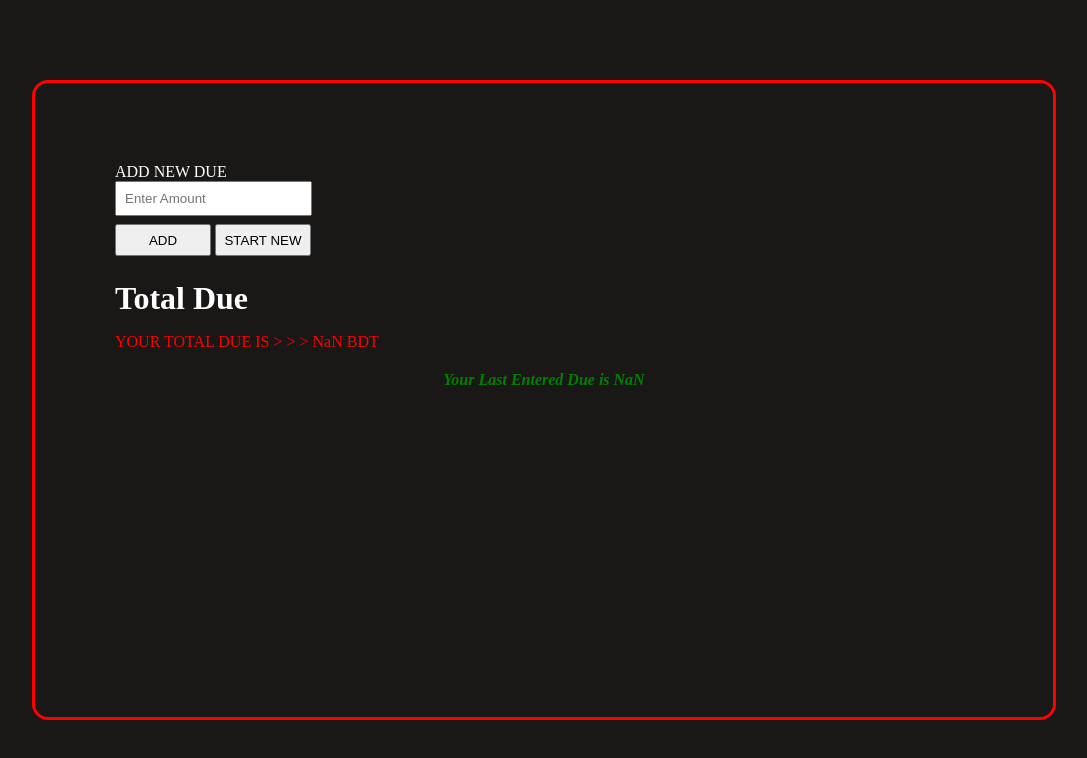
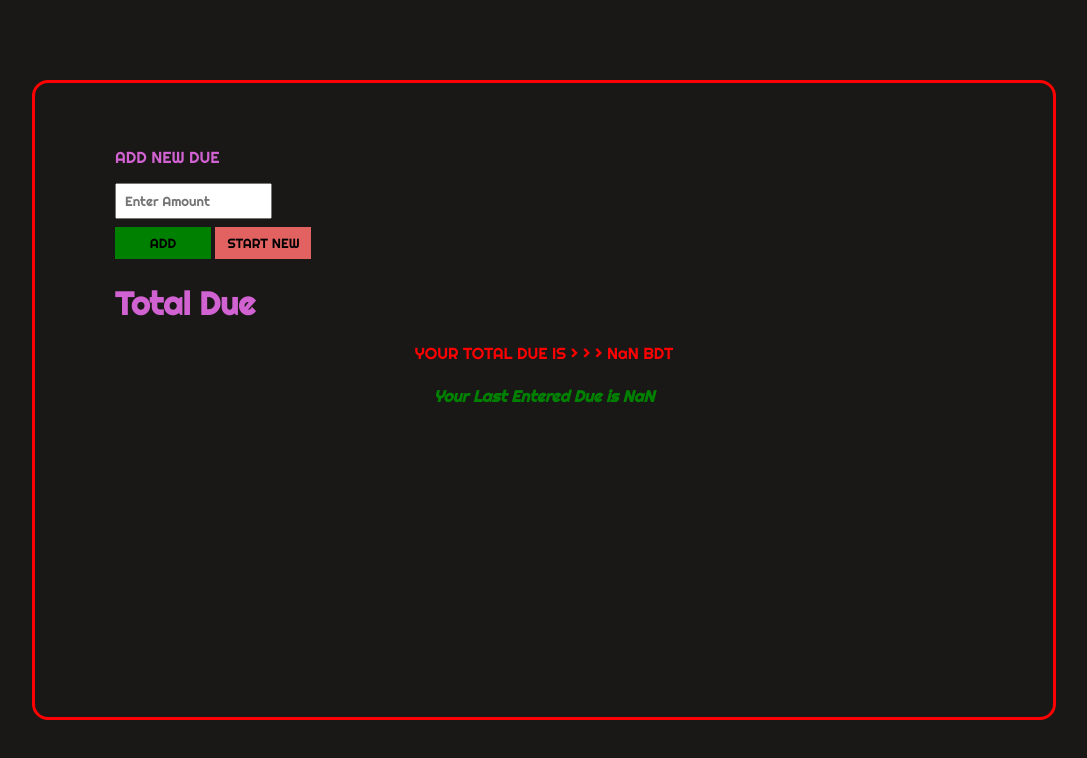
Before and after one commit to bandhandut19/GroceryDueTracker, a plain HTML site: page index.html in a window 1280 px wide. Both pictures are taken after typing "Sample" into the empty fields and a click on the button "ADD". Shown: the whole page, without its empty margins (96-1183 px from the left). Drawn offline with Linux system fonts and the light colour scheme.

Commit message:
features added-2

```diff
--- a/inde.js
+++ b/inde.js
@@ -3,6 +3,7 @@ let outputArr = [];
 let showDue = [];
 let newDue = 0;
 let totalDue = 0;
+let previousDue = 0;
 
 const singleDue = document.getElementById('addAmount')
 const addBtn = document.getElementById('btn')
@@ -12,15 +13,17 @@ const track = document.querySelector('.track')
 
 addBtn.addEventListener('click', () => {
     addDue();
-    allDue();
+    previousDue = totalDue;
+    displayDue.insertAdjacentHTML('beforeend', `<p class="para"> YOUR LAST TOTAL DUE WAS   > > >  ${previousDue} BDT </p>`)
     displayingDue();
-    // trackingDue();
     singleDue.value = '';
 })
-
 startNewBtn.addEventListener('click', () => {
+    displayDue.innerHTML = '';
+    displayDue.insertAdjacentHTML('afterbegin', `<p class="para"> YOUR LAST TOTAL DUE WAS   > > >  ${totalDue} BDT </p>`)
     totalDue = 0;
-    track.innerHTML='';
+    displayDue.insertAdjacentHTML('beforeend', `<p class="para"> YOUR TOTAL DUE IS   > > >  ${totalDue} BDT </p>`)
+    track.innerHTML = '';
 
 })
 
@@ -43,13 +46,16 @@ const addDue = () => {
 }
 
 const displayingDue = () => {
-    displayDue.innerText = `YOUR TOTAL DUE IS   > > >  ${totalDue} BDT`;
+    console.log(previousDue)
+    displayDue.innerHTML = `<p class="para"> YOUR TOTAL DUE IS   > > >  ${totalDue} BDT</p>`
+    // displayDue.insertAdjacentHTML('beforeend',`<p class="para"> YOUR TOTAL DUE IS   > > >  ${totalDue} BDT </p>`);
 }
 
-// const trackingDue = () =>{
-//     let date = new Date()
-//     track.innerText=`Your Due Amount Enterted is > > > >_ [ ${singleDue.value} BDT ] & The Date is : ${date.toLocaleDateString()}`
-// }
+/*
+const trackingDue = () =>{
+    let date = new Date()
+    track.innerText=`Your Due Amount Enterted is > > > >_ [ ${singleDue.value} BDT ] & The Date is : ${date.toLocaleDateString()}`
+}
 
 allDue = () => {
     for (let i = 0; i < allDue.length; i++) {
@@ -57,6 +63,9 @@ allDue = () => {
     }
     // console.log(`items are ${addDue[2]}`)
 }
+*/
+
+
 
 showDue = () => {
     showDue.forEach(data => {
--- a/index.css
+++ b/index.css
@@ -1,3 +1,4 @@
+@import url('https://fonts.googleapis.com/css2?family=Righteous&display=swap');
 *{
     padding: 0;
     margin: 0;
@@ -5,9 +6,15 @@
     text-decoration: none;
     list-style: none;
     scroll-behavior: smooth;
+    font-family: 'Righteous', cursive;
 }
 :root{
     --bg:rgb(26, 23, 23);
+    --label: rgba(230, 107, 230, 0.897);
+    --btn1: rgb(226, 97, 97);
+    --btn2: green;
+    --btn1Hover: rgb(104, 207, 104);
+    --btn2Hover: rgb(206, 7, 7);
 }
 
 body{
@@ -15,7 +22,9 @@ body{
 }
 
 .labels{
-    color: white;
+    position: relative;
+    bottom: 1rem;
+    color:var(--label);
 }
 .container{
     display: flex;
@@ -30,13 +39,28 @@ body{
     width: 80vw;
     border: .2rem solid red;
     border-radius: 1rem;
-    overflow-y: scroll;
+    overflow-y: auto;
 }
 .addBtn{
     position: relative;
     top: .5rem;
     width: 6rem;
     height: 2rem;
+    border: none;
+}
+#btn{
+    background-color:var(--btn2);
+}
+#btn:hover{
+    background-color: var(--btn1Hover);
+    font-size: 1rem;
+}
+#btn2:hover{
+    background-color: var(--btn2Hover);
+    font-size: 1rem;
+}
+#btn2{
+    background-color: var(--btn1);
 }
 input{
     display: flex;
@@ -52,12 +76,14 @@ input{
     position: relative;
     top: 2rem;
     bottom: 4rem;
-    color: white;
+    color: var(--label);
 }
 h1{
     margin-bottom: 1rem;
 }
 .dueBox {
+    display: flex;
+    flex-direction: column;
     color: red;
 }
 .track{
@@ -68,7 +94,7 @@ h1{
     color: green;
     font-style: italic;
     font-weight: bold;
-    overflow-y: scroll;
+    /* overflow-y: scroll; */
 }
 .para{
     display: flex;
--- a/index.html
+++ b/index.html
@@ -11,7 +11,7 @@
 <body>
     <div class="container">
         <div class="addAmount">
-            <label for="addAmount" class="labels"> ADD NEW DUE</label>
+            <label for="addAmount" class="labels">ADD NEW DUE</label>
             <input type="text" name="addAmount" id="addAmount" placeholder="Enter Amount">
             <button class="addBtn" id="btn">ADD</button>
             <button class="addBtn" id="btn2">START NEW</button>
@@ -19,7 +19,7 @@
         <div class="showTotalDue">
             <h1>Total Due</h1>
             <div class="dueBox">
-                <P></P>
+                <P class="para"></P>
             </div>
             <div class="track">
                 <!-- <p class="para">hello</p> -->
```
